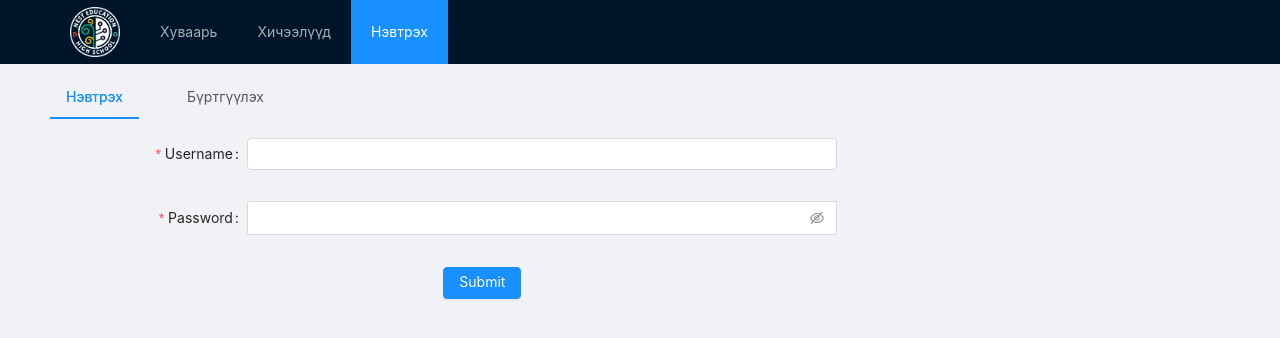
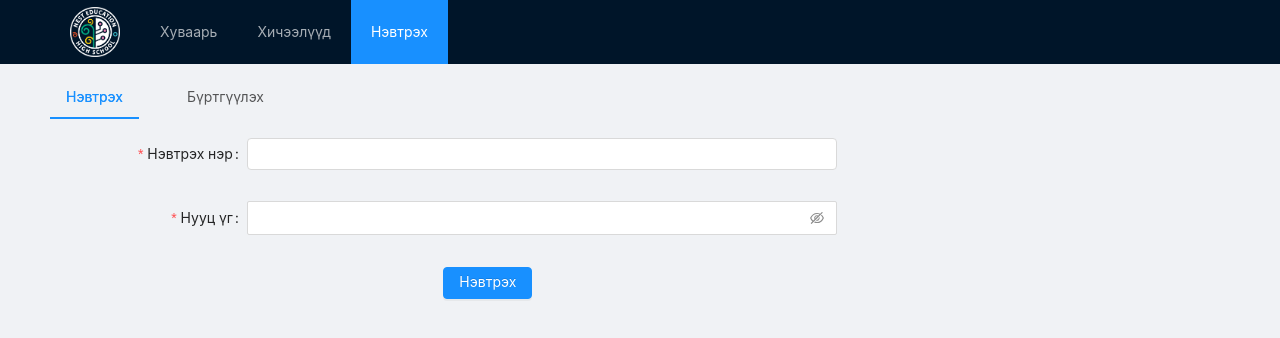
Before and after one commit to GChinbat/schedule-frontend, a Next.js app: page /login in a window 1280 px wide. Shown: the top 338 px of the page. Built offline with nearby package versions, Linux system fonts and the light colour scheme.

Commit message:
fix: Localize buttons and labels

```diff
--- a/src/components/Login.tsx
+++ b/src/components/Login.tsx
@@ -21,7 +21,7 @@ function Login() {
       onFinishFailed={onFinishFailed}
     >
       <Form.Item
-        label="Username"
+        label="Нэвтрэх нэр"
         name="username"
         rules={[{ required: true, message: 'Please input your username!' }]}
       >
@@ -29,7 +29,7 @@ function Login() {
       </Form.Item>
 
       <Form.Item
-        label="Password"
+        label="Нууц үг"
         name="password"
         rules={[{ required: true, message: 'Please input your password!' }]}
       >
@@ -38,7 +38,7 @@ function Login() {
 
       <Form.Item {...tailLayout}>
         <Button type="primary" htmlType="submit">
-          Submit
+          Нэвтрэх
         </Button>
       </Form.Item>
     </Form>
--- a/src/components/Register.tsx
+++ b/src/components/Register.tsx
@@ -21,7 +21,7 @@ function Login() {
       onFinishFailed={onFinishFailed}
     >
       <Form.Item
-        label="Username"
+        label="Хэрэглэгчийн нэр"
         name="username"
         rules={[{ required: true, message: 'Please input your username!' }]}
       >
@@ -29,7 +29,7 @@ function Login() {
       </Form.Item>
 
       <Form.Item
-        label="Password"
+        label="Нууц үг"
         name="password"
         rules={[{ required: true, message: 'Please input your password!' }]}
       >
@@ -38,7 +38,7 @@ function Login() {
 
       <Form.Item {...tailLayout}>
         <Button type="primary" htmlType="submit">
-          Submit
+          Бүртгүүлэх
         </Button>
       </Form.Item>
     </Form>
```
